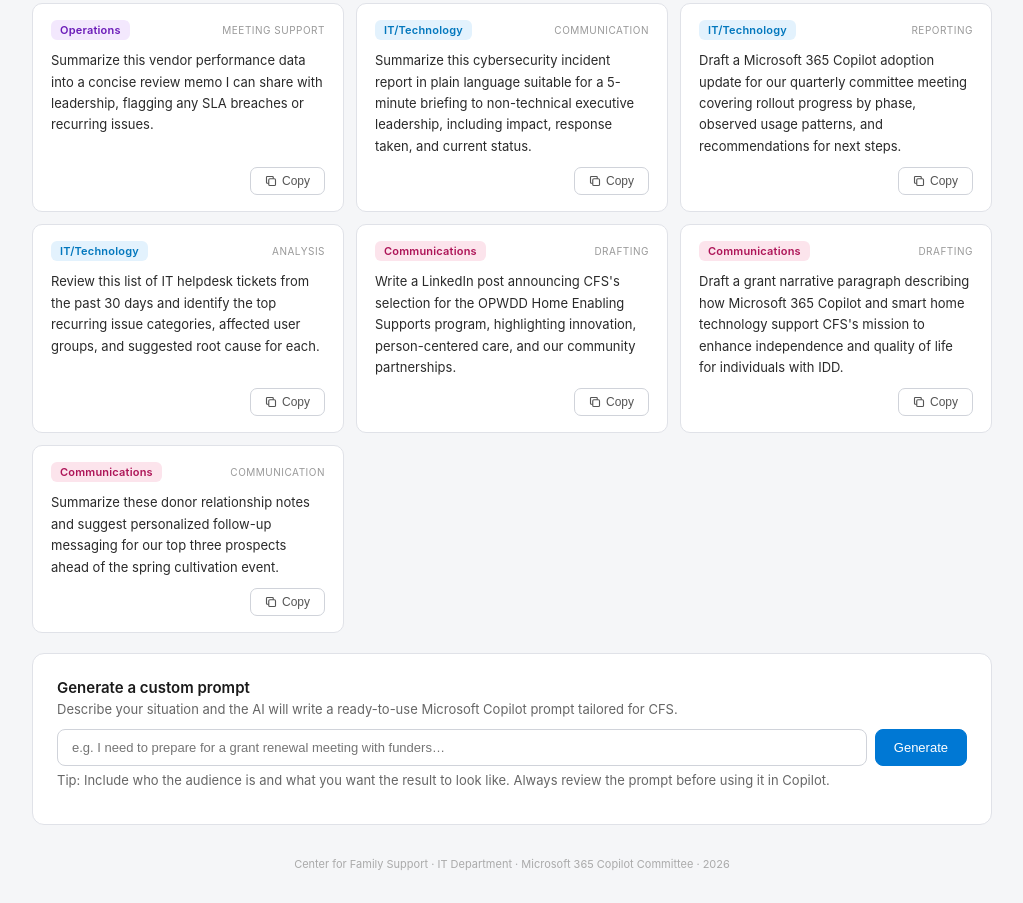
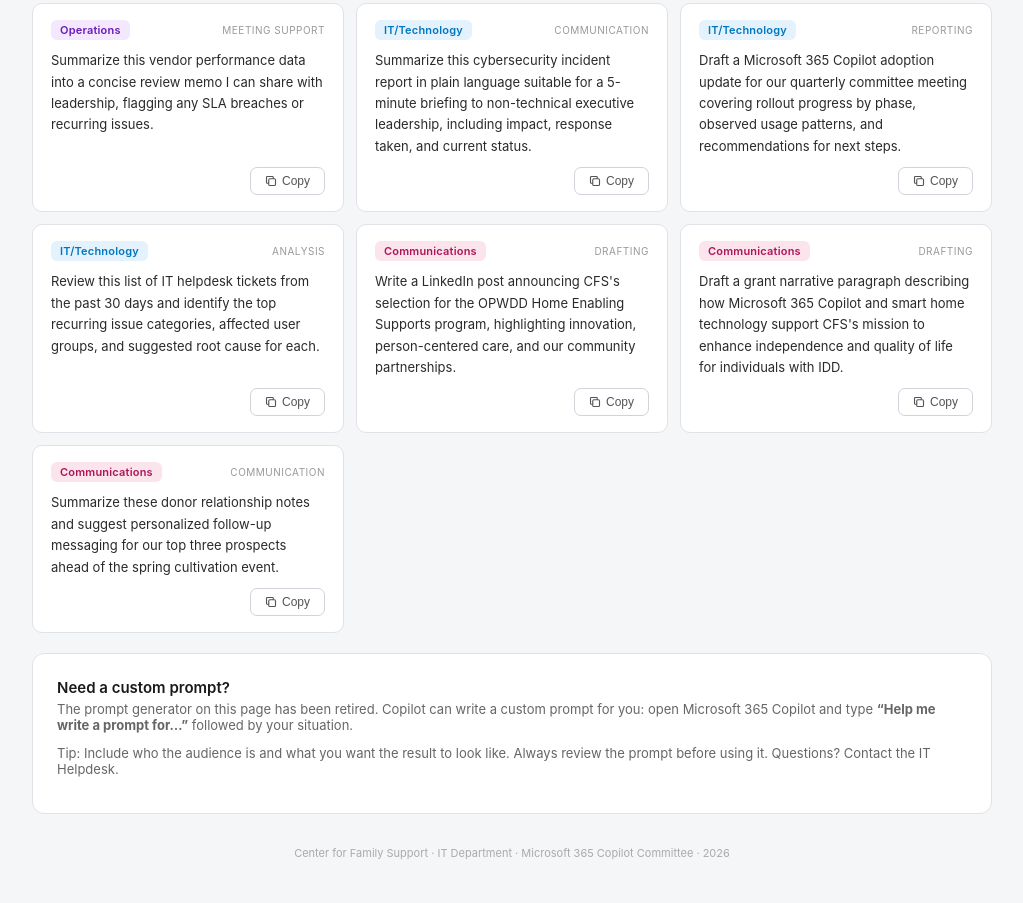
Before and after one commit to jnoriega-cfs/cfs-intranet-tools, a plain HTML site: page index.html in a window 1280 px wide. Shown: the part 2275-3178 px from the top of the page, without its empty margins (128-1151 px from the left). Drawn offline with Linux system fonts and the light colour scheme.

Commit message:
Add files via upload

```diff
--- a/index.html
+++ b/index.html
@@ -95,18 +95,9 @@
   <div class="results-count" id="count"></div>
   <div class="cards" id="cards"></div>
   <div class="gen-section">
-    <h2>Generate a custom prompt</h2>
-    <p>Describe your situation and the AI will write a ready-to-use Microsoft Copilot prompt tailored for CFS.</p>
-    <div class="gen-row">
-      <input type="text" id="gen-input" placeholder="e.g. I need to prepare for a grant renewal meeting with funders&hellip;">
-      <button class="gen-btn" id="gen-btn" onclick="generate()">Generate</button>
-    </div>
-    <p class="gen-note">Tip: Include who the audience is and what you want the result to look like. Always review the prompt before using it in Copilot.</p>
-    <div class="gen-output" id="gen-output"></div>
-    <div class="gen-actions" id="gen-actions">
-      <button class="gen-copy-btn" id="gen-copy-btn" onclick="copyGenerated()">Copy prompt</button>
-      <button class="gen-add-btn" onclick="addGenerated()">+ Add to library</button>
-    </div>
+    <h2>Need a custom prompt?</h2>
+    <p>The prompt generator on this page has been retired. Copilot can write a custom prompt for you: open Microsoft 365 Copilot and type <strong>&ldquo;Help me write a prompt for&hellip;&rdquo;</strong> followed by your situation.</p>
+    <p class="gen-note">Tip: Include who the audience is and what you want the result to look like. Always review the prompt before using it. Questions? Contact the IT Helpdesk.</p>
   </div>
   <div class="footer">Center for Family Support &middot; IT Department &middot; Microsoft 365 Copilot Committee &middot; 2026</div>
 </div>
@@ -209,40 +200,6 @@ function render(){
   });
 }
 
-document.getElementById("gen-input").addEventListener("keydown",function(e){if(e.key==="Enter")generate();});
-
-function generate(){
-  var input=document.getElementById("gen-input").value.trim();
-  if(!input)return;
-  var btn=document.getElementById("gen-btn");
-  var out=document.getElementById("gen-output");
-  var actions=document.getElementById("gen-actions");
-  btn.disabled=true;btn.textContent="Generating\u2026";
-  out.style.display="block";out.textContent="Writing your prompt\u2026";
-  actions.style.display="none";generatedPrompt=null;
-  fetch("https://cfs-ai-proxy.jnoriega.workers.dev",{
-    method:"POST",
-    headers:{"Content-Type":"application/json"},
-    body:JSON.stringify({
-      model:"claude-sonnet-4-6",max_tokens:1000,
-      system:"You are an expert Microsoft Copilot prompt engineer for CFS, a nonprofit serving individuals with intellectual and developmental disabilities in NY and NJ. Write a single ready-to-use Copilot prompt from the user's situation. Use imperative form. Return only the prompt, no preamble or quotes.",
-      messages:[{role:"user",content:"Situation: "+input+"\n\nWrite the Copilot prompt."}]
-    })
-  }).then(function(r){
-    return r.json().then(function(d){return {ok:r.ok,status:r.status,d:d};});
-  }).then(function(res){
-    if(!res.ok||!res.d||!res.d.content){
-      var msg=(res.d&&res.d.error&&res.d.error.message)||("HTTP "+res.status);
-      console.error("Generator error:",res.d);
-      throw new Error(msg);
-    }
-    var text=res.d.content.filter(function(b){return b.type==="text";}).map(function(b){return b.text;}).join("");
-    out.textContent=text;generatedPrompt=text;actions.style.display="flex";
-  }).catch(function(err){
-    console.error(err);
-    out.textContent="Unable to generate right now. Please contact IT. ("+(err&&err.message?err.message:"unknown error")+")";
-  }).finally(function(){btn.disabled=false;btn.textContent="Generate";});
-}
 
 function copyGenerated(){
   if(!generatedPrompt)return;
```
